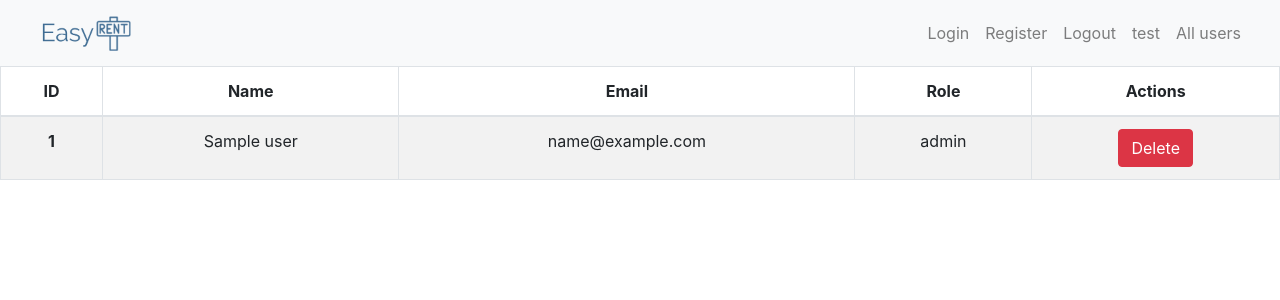
After one commit to StoyanoVasil/SOT-frontend, a Flask app: template src/templates/all_users.html in a window 1280 px wide. The commit adds this page. Shown: the top 300 px of the page. Run offline with Flask 2, Linux system fonts and the light colour scheme; the template is opened without the code that fills it: most values are stand-ins (such as "Sample title", 1, 10 or a date in 2020); some libraries are stand-ins or nearby versions.

Commit message:
add all users page and delete user endpoint

```diff
--- a/src/static/css/master.css
+++ b/src/static/css/master.css
@@ -12,6 +12,6 @@ html, body {
     flex-direction: column;
     justify-content: center;
     align-items: center;
-    height: 80%;
+    height: 90%;
     width: 100%;
 }
--- /dev/null
+++ b/src/templates/all_users.html
@@ -0,0 +1,27 @@
+{% extends 'layout.html' %}
+{% block body %}
+    <table class="table table-bordered table-striped">
+        <thead>
+        <tr>
+            <th scope="col" class="text-center">ID</th>
+            <th scope="col" class="text-center">Name</th>
+            <th scope="col" class="text-center">Email</th>
+            <th scope="col" class="text-center">Role</th>
+            <th scope="col" class="text-center">Actions</th>
+        </tr>
+        </thead>
+        <tbody>
+        {% for user in users %}
+            <tr>
+                <th class="text-center">{{ user['id'] }}</th>
+                <td class="text-center">{{ user['name'] }}</td>
+                <td class="text-center">{{ user['email'] }}</td>
+                <td class="text-center">{{ user['role'] }}</td>
+                <td class="text-center">
+                    <a class="btn btn-danger" href="/delete/user/{{ user['id'] }}">Delete</a>
+                </td>
+            </tr>
+        {% endfor %}
+        </tbody>
+    </table>
+{% endblock %}
--- a/src/templates/index.html
+++ b/src/templates/index.html
@@ -1,4 +1,6 @@
 {% extends "layout.html" %}
 {% block body %}
-
+    <div class="center">
+        <h1>Welcome to EasyRent</h1>
+    </div>
 {% endblock %}
--- a/src/templates/layout.html
+++ b/src/templates/layout.html
@@ -2,15 +2,13 @@
 <html lang="en">
 <head>
     <meta charset="UTF-8">
-    <title>EasyRental</title>
+    <title>EasyRent</title>
     <link rel="stylesheet" href="https://stackpath.bootstrapcdn.com/bootstrap/4.1.3/css/bootstrap.min.css" integrity="sha384-MCw98/SFnGE8fJT3GXwEOngsV7Zt27NXFoaoApmYm81iuXoPkFOJwJ8ERdknLPMO" crossorigin="anonymous">
     <link rel="stylesheet" href="../static/css/master.css">
 </head>
 <body>
     {% include 'navbar.html' %}
-    <div class="center">
-        {% block body %}{% endblock %}
-    </div>
+    {% block body %}{% endblock %}
     <script src="https://code.jquery.com/jquery-3.3.1.slim.min.js" integrity="sha384-q8i/X+965DzO0rT7abK41JStQIAqVgRVzpbzo5smXKp4YfRvH+8abtTE1Pi6jizo" crossorigin="anonymous"></script>
     <script src="https://cdnjs.cloudflare.com/ajax/libs/popper.js/1.14.3/umd/popper.min.js" integrity="sha384-ZMP7rVo3mIykV+2+9J3UJ46jBk0WLaUAdn689aCwoqbBJiSnjAK/l8WvCWPIPm49" crossorigin="anonymous"></script>
     <script src="https://stackpath.bootstrapcdn.com/bootstrap/4.1.3/js/bootstrap.min.js" integrity="sha384-ChfqqxuZUCnJSK3+MXmPNIyE6ZbWh2IMqE241rYiqJxyMiZ6OW/JmZQ5stwEULTy" crossorigin="anonymous"></script>
--- a/src/templates/navbar.html
+++ b/src/templates/navbar.html
@@ -15,6 +15,12 @@
                 <li class="nav-item">
                     <a href="{{ url_for('logout') }}" class="nav-link">Logout</a>
                 </li>
+                <li class="nav-item">
+                    <a href="{{ url_for('protected') }}" class="nav-link">test</a>
+                </li>
+                <li class="nav-item">
+                    <a href="/users" class="nav-link">All users</a>
+                </li>
             </ul>
         </div>
     </div>
```
Also changed, not shown: src/templates/login.html (+7 -0 lines), src/templates/register.html (+7 -0 lines), src/utils.py (+16 -7 lines), src/views.py (+34 -11 lines).
